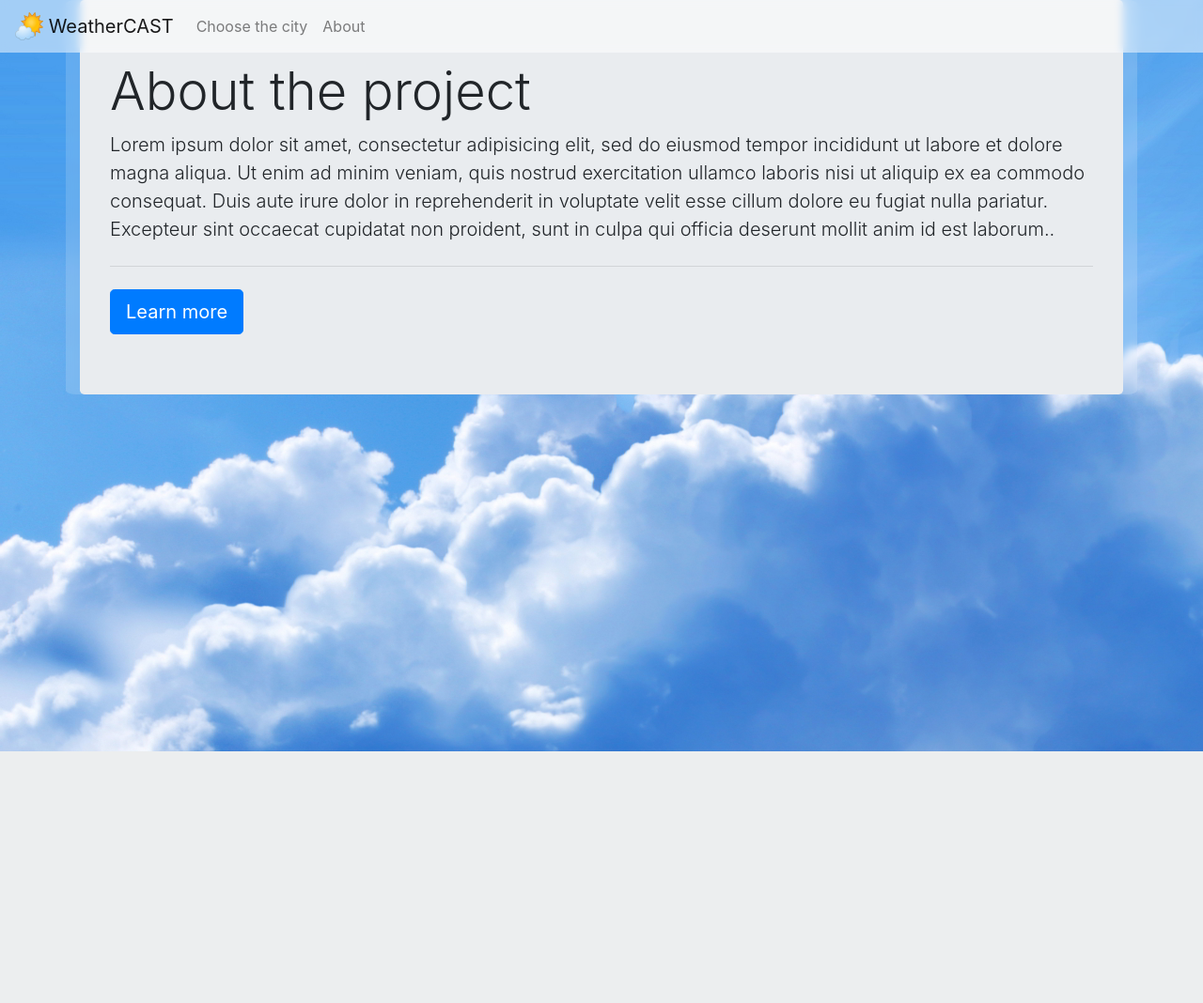
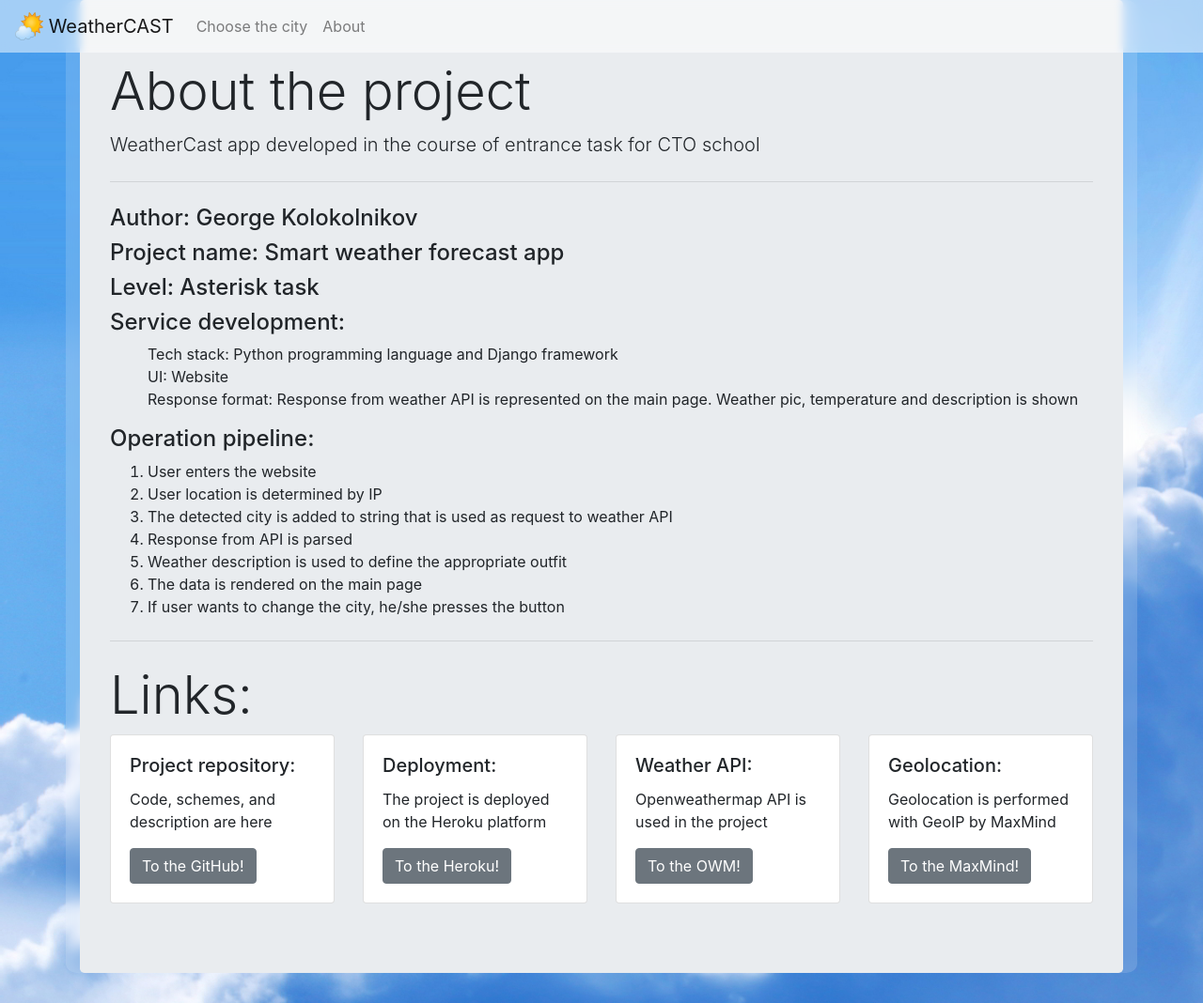
Before and after one commit to GeorgBell/WeatherCast, a Django app: page /about/ in a window 1280 px wide. Shown: the whole page at 94% size. Before the commit the page ends 800 px from the top, so only its background shows below. Run offline with Django 3.2, Linux system fonts and the light colour scheme; some libraries are stand-ins or nearby versions.

Commit message:
Updated version of the app

```diff
--- a/WeatherCAST/weather_n_clothes/templates/weather_n_clothes/about.html
+++ b/WeatherCAST/weather_n_clothes/templates/weather_n_clothes/about.html
@@ -3,9 +3,74 @@
 <div class="container ">
   <div class="jumbotron">
     <h1 class="display-4">About the project</h1>
-    <p class="lead">Lorem ipsum dolor sit amet, consectetur adipisicing elit, sed do eiusmod tempor incididunt ut labore et dolore magna aliqua. Ut enim ad minim veniam, quis nostrud exercitation ullamco laboris nisi ut aliquip ex ea commodo consequat. Duis aute irure dolor in reprehenderit in voluptate velit esse cillum dolore eu fugiat nulla pariatur. Excepteur sint occaecat cupidatat non proident, sunt in culpa qui officia deserunt mollit anim id est laborum..</p>
+    <p class="lead">WeatherCast app developed in the course of entrance task for CTO school</p>
     <hr class="my-4">
-    <a class="btn btn-primary btn-lg" href="#" role="button">Learn more</a>
+    <h4>Author: George Kolokolnikov</h4>
+    <h4>Project name: Smart weather forecast app</h4>
+    <h4>Level: Asterisk task</h4>
+    <h4>Service development:</h4>
+    <ul>
+      <li>Tech stack: Python programming language and Django framework</li>
+      <li>UI: Website</li>
+      <li>Response format: Response from weather API is represented on the main page. Weather pic, temperature and description is shown</li>
+    </ul>
+    <h4>Operation pipeline:</h4>
+    <ol>
+      <li>User enters the website</li>
+      <li>User location is determined by IP</li>
+      <li>The detected city is added to string that is used as request to weather API</li>
+      <li>Response from API is parsed</li>
+      <li>Weather description is used to define the appropriate outfit</li>
+      <li>The data is rendered on the main page</li>
+      <li>If user wants to change the city, he/she presses the button</li>
+    </ol>
+    <hr class="my-4">
+    <h1 class="display-4">Links:</h1>
+
+    <div class="row">
+      <div class="col-lg-3 col-sm-6 px-10">
+        <div class="card">
+          <div class="card-body">
+            <h5 class="card-title">Project repository:</h5>
+            <p class="card-text">
+              Code, schemes, and description are here
+            </p>
+            <a class="btn btn-secondary" href="https://github.com/GeorgBell/WeatherCast" role="button">To the GitHub!</a>
+          </div>
+        </div>
+      </div>
+
+      <div class="col-lg-3 col-sm-6 px-10">
+        <div class="card">
+          <div class="card-body">
+            <h5 class="card-title">Deployment:</h5>
+            <p class="card-text">The project is deployed on the Heroku platform</p>
+            <a class="btn btn-secondary" href="https://www.heroku.com/home" role="button">To the Heroku!</a>
+          </div>
+        </div>
+      </div>
+
+      <div class="col-lg-3 col-sm-6 px-10">
+        <div class="card">
+          <div class="card-body">
+            <h5 class="card-title">Weather API:</h5>
+            <p class="card-text">Openweathermap API is used in the project</p>
+            <a class="btn btn-secondary" href="https://openweathermap.org" role="button">To the OWM!</a>
+          </div>
+        </div>
+      </div>
+
+      <div class="col-lg-3 col-sm-6 px-10">
+        <div class="card">
+          <div class="card-body">
+            <h5 class="card-title">Geolocation:</h5>
+            <p class="card-text">Geolocation is performed with GeoIP by MaxMind</p>
+            <a class="btn btn-secondary" href="https://www.maxmind.com/en/home" role="button">To the MaxMind!</a>
+          </div>
+        </div>
+      </div>
+    </div>
+
   </div>
 </div>
 {% endblock %}
--- a/WeatherCAST/weather_n_clothes/templates/weather_n_clothes/base.html
+++ b/WeatherCAST/weather_n_clothes/templates/weather_n_clothes/base.html
@@ -4,6 +4,7 @@
   <head>
     <meta charset="utf-8">
     <title>WeatherCAST</title>
+    <link rel="shortcut icon" type="image/png" href="{% static "weather_n_clothes/favicon.png" %}"/>
     <!-- Add own CSS -->
     <link rel="stylesheet" type="text/css" href="{% static "weather_n_clothes/my_style.css" %}">
     <!-- Add Bootstrap CSS -->
--- a/WeatherCAST/weather_n_clothes/templates/weather_n_clothes/details_form.html
+++ b/WeatherCAST/weather_n_clothes/templates/weather_n_clothes/details_form.html
@@ -25,7 +25,7 @@
         <div class="card">
           <div class="card-body">
             <h5 class="card-title">Description:</h5>
-            <p class="card-text">Depending on the weather and gender the app can recommend you 18 outfits: 9 for men and 9 for women.</p>
+            <p class="card-text">Depending on the weather and gender the app can recommend you 18 outfits: 9 for men and 9 for women. Although the current set of outfits is not sufficient, it is the first try =)</p>
           </div>
           <img class="card-img-top" src="{% static "clothes/scheme.png" %}" alt="Card image cap">
         </div>
```
Also changed, not shown: WeatherCAST/weather_n_clothes/static/weather_n_clothes/favicon.png (added).
